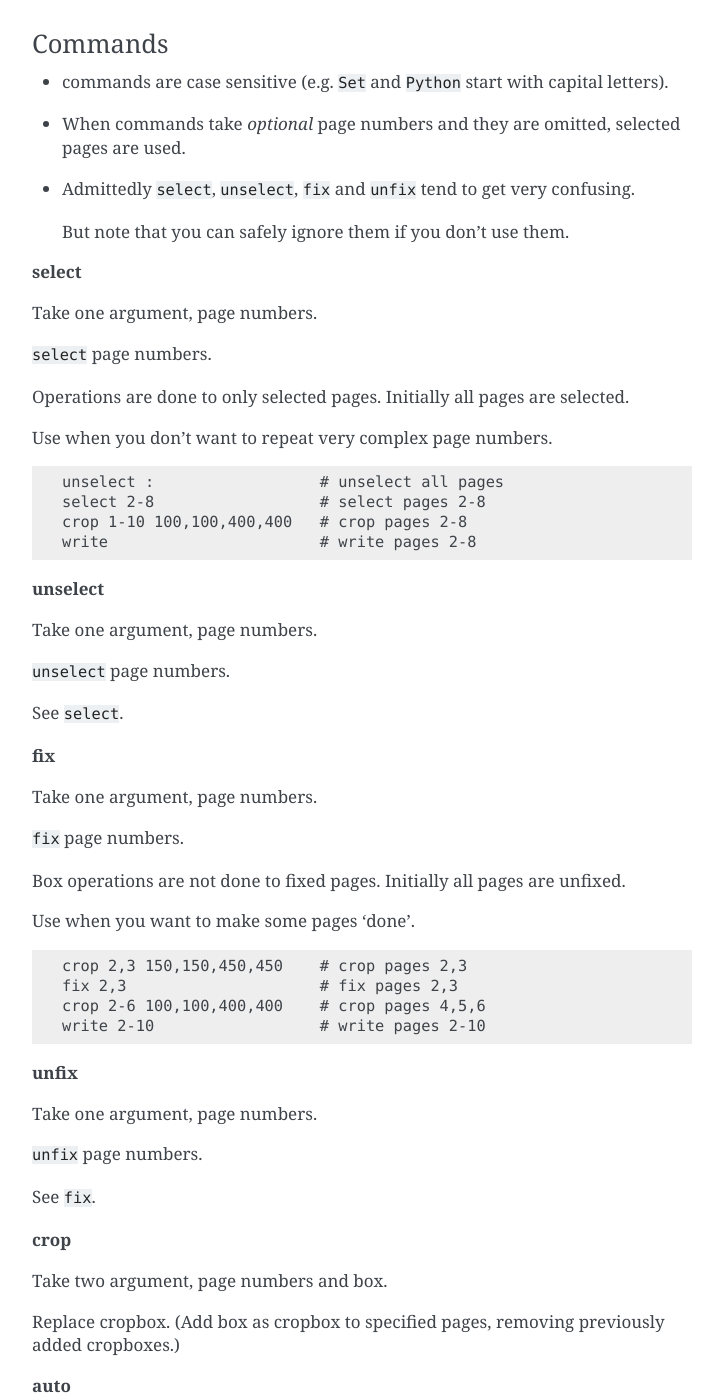
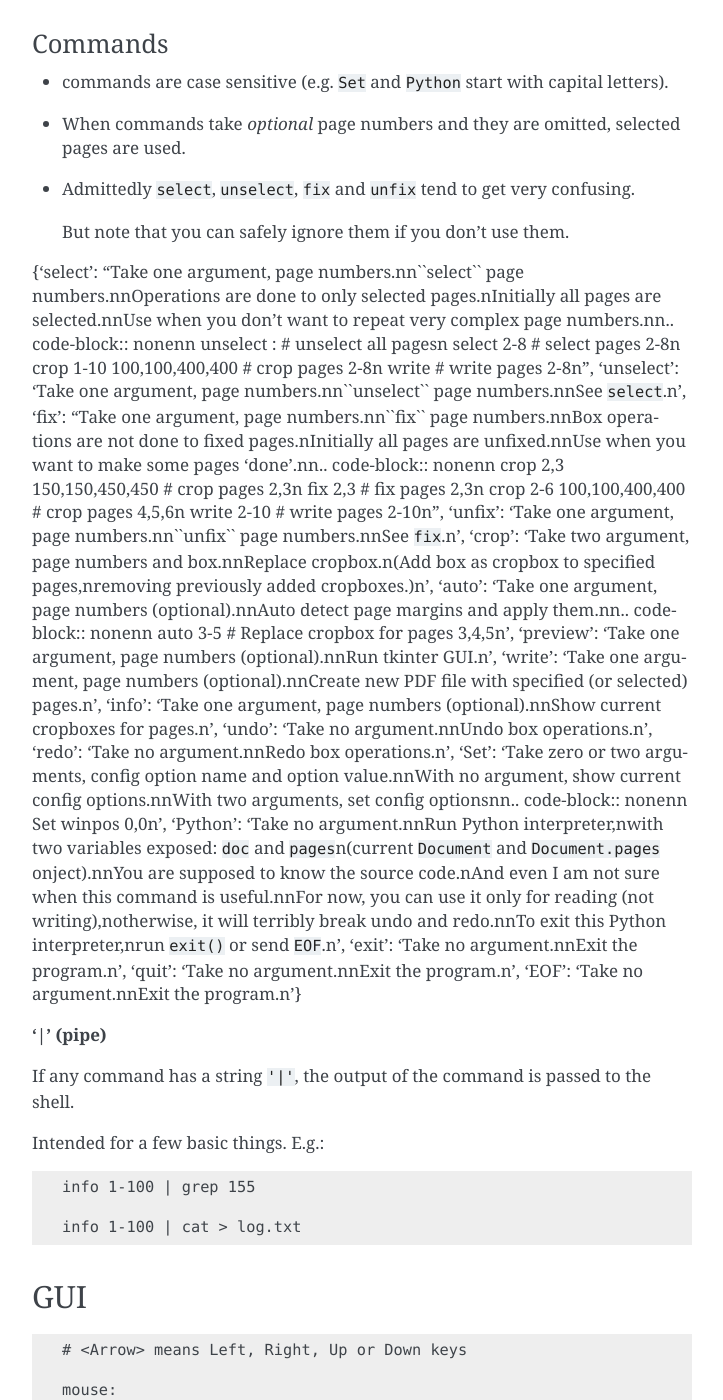
Before and after one commit to openandclose/pdfslash, a Sphinx documentation site: the page built from docs/spec.rst, in a window 1280 px wide and 1400 px high, scrolled down 2239 px. Shown: the whole window, without its empty margins (388-1111 px from the left). Built offline with Sphinx 7.4.7, drawn with Linux system fonts in a browser that asks for light colours; part of the change alters nothing that is shown; some of the changed text lies outside the part shown.

```diff
--- a/docs/_helpgen.py
+++ b/docs/_helpgen.py
@@ -5,6 +5,7 @@
 import os
 import re
 import runpy
+import sys
 import textwrap
 
 SOURCE = os.path.normpath(os.path.join(
@@ -78,8 +79,7 @@ def get_box(mod):
     DATA['box'] = text.lstrip()
 
 
-# NG
-def get_cmds__(mod):
+def get_cmds(mod):
     c = mod['PDFSlashCmd']
     new = []
     append = new.append
@@ -92,30 +92,12 @@ def get_cmds__(mod):
             doc = doc.strip('\n')
             doc = textwrap.dedent(doc)
 
-            append(name + ':')
-            # append('^' * len(name))
+            append('**%s**' % name)
             append('')
             append(doc)
             append('')
 
     text = '\n'.join(new)
-    DATA['cmds'] = text
-
-
-def get_cmds(mod):
-    c = mod['PDFSlashCmd']
-    d = {}
-
-    # for m in sorted(c.__dict__):
-    for m in c.__dict__:
-        if m.startswith('do_'):
-            name = m[3:]
-            doc = c.__dict__[m].__doc__
-            doc = doc.strip('\n')
-            doc = textwrap.dedent(doc)
-            d[name] = doc
-
-    text = str(d)
     DATA['cmds'] = text
 
 
@@ -159,6 +141,24 @@ def build(mod, source):
     get_commandline(mod)
 
 
+# not used
+def check():
+    getmtime = os.path.getmtime
+    boxfile = os.path.join(OUTDIR, 'box.txt')
+    return getmtime(SOURCE) > getmtime(boxfile)
+
+
+# not used
+def rst_format():
+    text = []
+    for k, v in DATA.items():
+        t = '.. |%s| replace:: %s\n\n\n' % (k, v)
+        text.append(t)
+    text = ''.join(text)
+    text = '"""%s"""' % text
+    return text
+
+
 def write():
     for k, v in DATA.items():
         fname = os.path.join(OUTDIR, k + '.txt')
@@ -166,16 +166,16 @@ def write():
             f.write(v)
 
 
-def check():
-    getmtime = os.path.getmtime
-    boxfile = os.path.join(OUTDIR, 'box.txt')
-    return getmtime(SOURCE) > getmtime(boxfile)
-
+def delete_files():
+    with os.scandir(OUTDIR) as it:
+        for entry in it:
+            if entry.name.endswith('.txt') and entry.is_file():
+                os.remove(entry.path)
 
 def main():
-    if not check():
-        print('no chnage -- _helpgen.py')
-        return
+    # if not check():
+    #     print('no chnage -- _helpgen.py')
+    #     return
 
     mod = runpy.run_path(SOURCE)
     with open(SOURCE) as f:
@@ -186,4 +186,7 @@ def main():
 
 
 if __name__ == '__main__':
-    main()
+    if len(sys.argv) == 2 and sys.argv[1] == '-d':
+        delete_files()
+    else:
+        main()
--- a/docs/conf.py
+++ b/docs/conf.py
@@ -50,31 +50,3 @@ html_theme = 'alabaster'
 # relative to this directory. They are copied after the builtin static files,
 # so a file named "default.css" will overwrite the builtin "default.css".
 html_static_path = ['_static']
-
-
-
-
-## me ---------------------------------------------------------------------
-
-import os
-import sys
-sys.path.insert(0, os.path.abspath('.'))
-
-extensions = [
-    '_rstjinja',
-]
-
-cmds_file = os.path.join('.', '_help', 'cmds.txt')
-with open(cmds_file) as f:
-    text = f.read()
-cmds = eval(text)
-
-commandline_file = os.path.join('.', '_help', 'commandline.txt')
-with open(commandline_file) as f:
-    commandline = f.read()
-
-
-html_context = {
-    'j_cmds': cmds,
-    'j_commandline': commandline,
-}
--- a/docs/spec.rst
+++ b/docs/spec.rst
@@ -39,7 +39,7 @@ The defaults are:
 Commandline
 -----------
 
-{{j_commandline}}
+.. include:: _help/commandline.txt
 
 
 Interpreter
@@ -73,14 +73,7 @@ Commands
 
   But note that you can safely ignore them if you don't use them.
 
-
-{% for key, val in j_cmds.items() %}
-**{{key}}**
-
-{{val}}
-
-{% endfor %}
-
+.. include:: _help/cmds.txt
 
 
 **'|' (pipe)**
```
Also changed, not shown: 2 other files.
